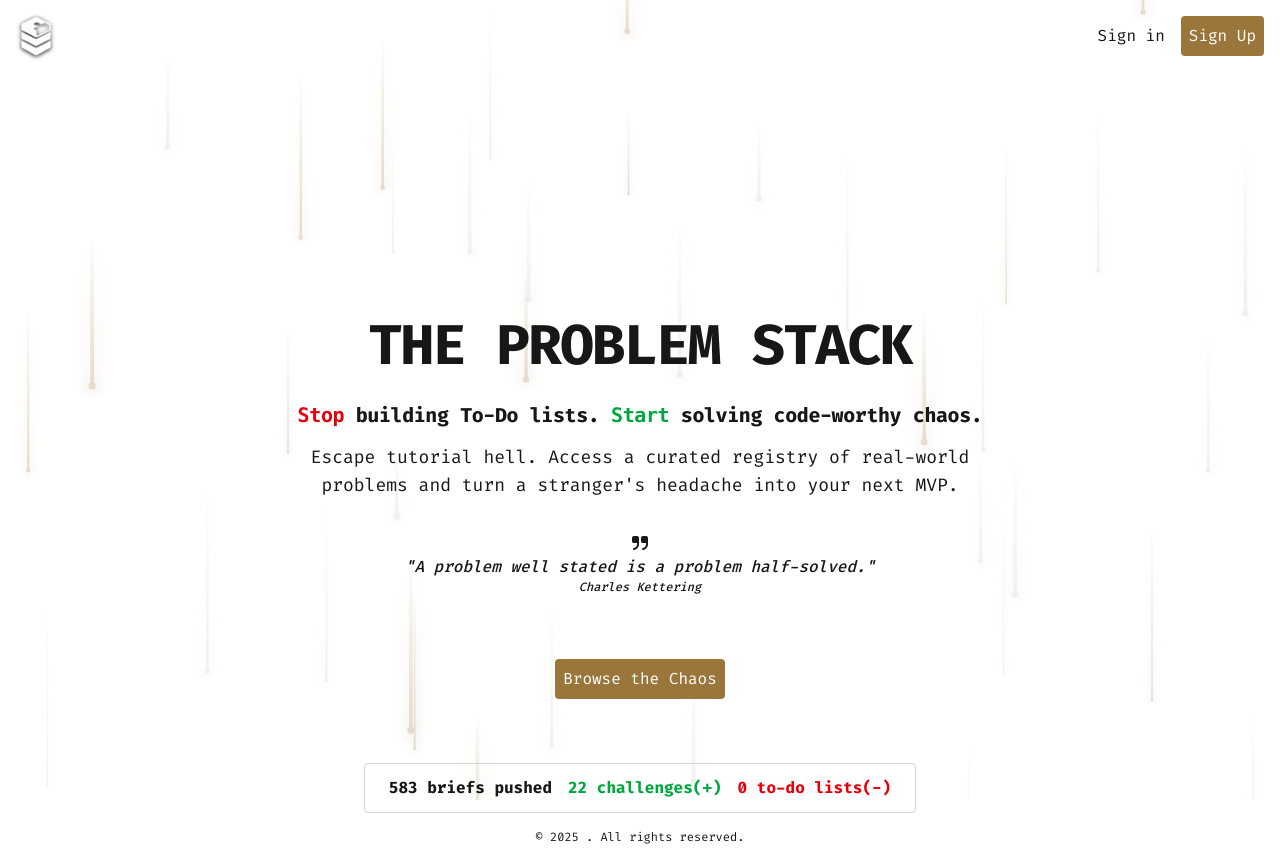
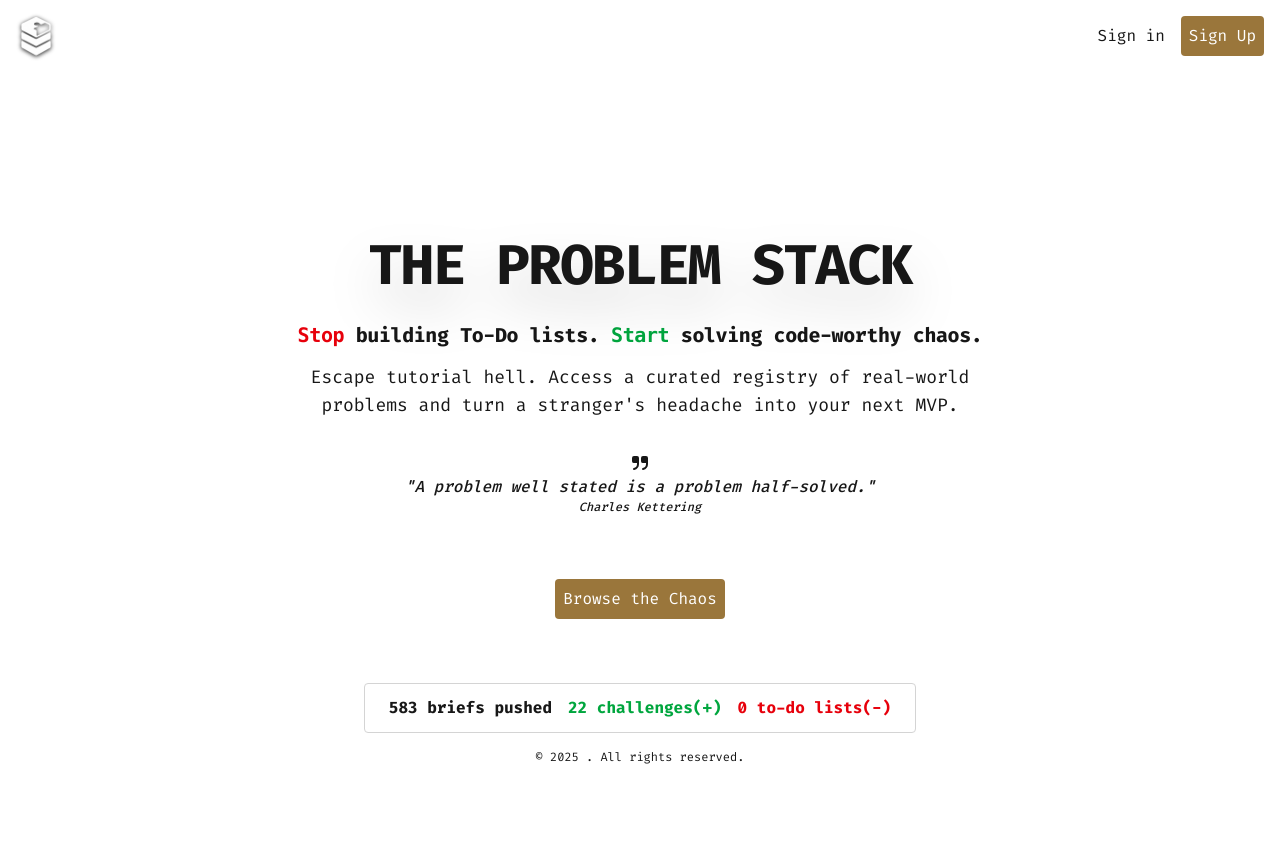
Before and after one commit to Aendoarphin/theproblemstack, a Next.js app: page / in a window 1280 px wide. After the commit the page ends 800 px from the top, so only its background shows below. Built offline with nearby package versions, Linux system fonts and the light colour scheme; no server answers.

Commit message:
change styling

```diff
--- a/src/app/globals.css
+++ b/src/app/globals.css
@@ -35,6 +35,10 @@ body {
   background-clip: text;
   -webkit-background-clip: text;
   -webkit-text-fill-color: transparent;
+}
+
+button, input[type=button] {
+  cursor: pointer;
 }
 /*********************************************************/
 /*********************************************************/
--- a/src/app/page.tsx
+++ b/src/app/page.tsx
@@ -1,16 +1,13 @@
 import { IconQuoteFilled } from "@tabler/icons-react";
-import Image from "next/image";
-import heroBg from "../../public/images/hero-bg.svg"
 
 export default function Home() {
   return (
     <div>
       <main className="*:container *:px-2">
-        <section className="content-center text-center mt-60">
-          <Image fill alt="background" src={heroBg} objectFit="cover" style={{zIndex: -50, opacity: .25}}/>
+        <section className="content-center text-center mt-40">
           {/* Hero section */}
           <div className="w-full mx-auto px-4">
-            <h1 className="uppercase">The Problem Stack</h1>
+            <h1 className="uppercase drop-shadow-2xl dark:drop-shadow-sm dark:drop-shadow-white">The Problem Stack</h1>
             <h5 className="text-xl md:text-2xl text-foreground">
               <span className="dark:text-red-400 text-red-600 font-mono font-bold">Stop</span> building To-Do lists. <span className="dark:text-green-400 text-green-600 font-mono font-bold">Start</span> solving code-worthy chaos.
             </h5>
```
